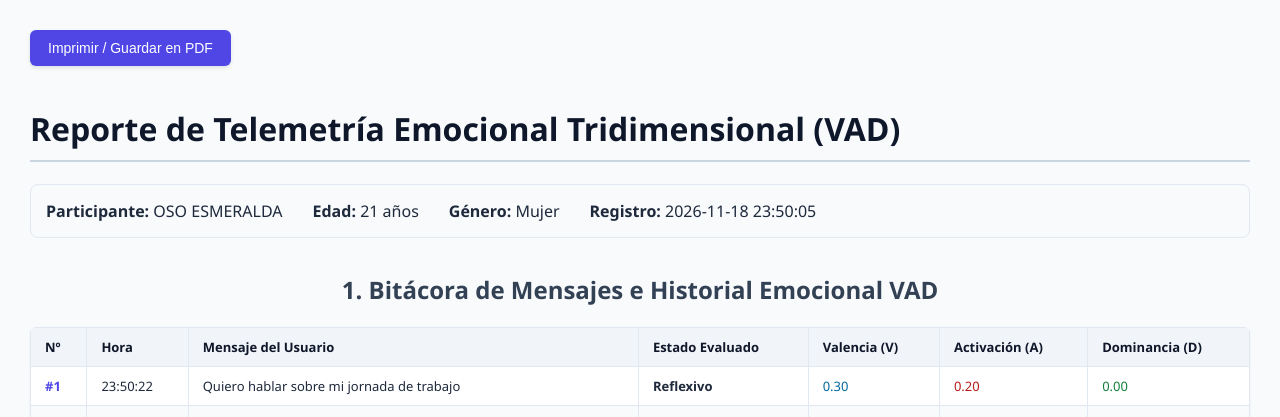
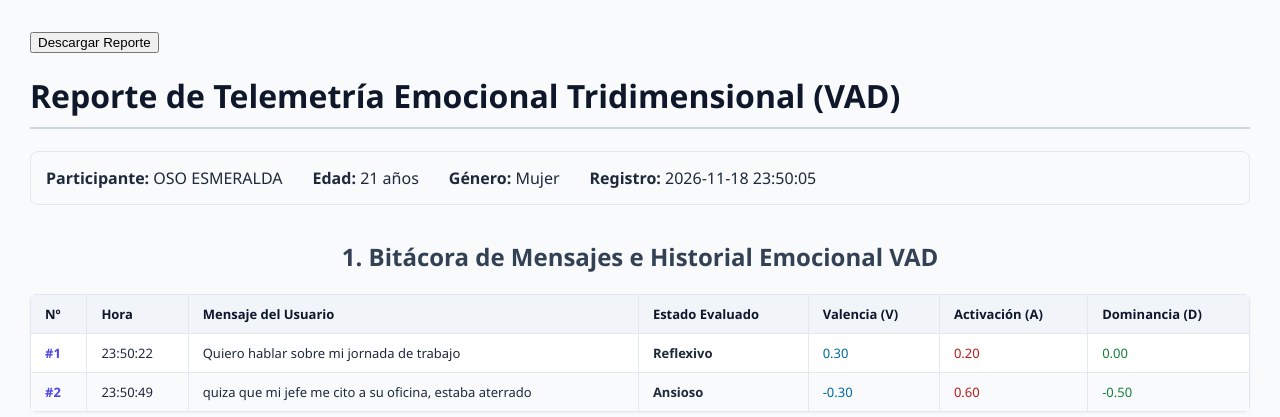
Before and after one commit to FranciscoVG410/proyecto_chatConvesacionalEmociones, a FastAPI app: page /api/report in a window 1280 px wide. Shown: the top 417 px of the page. Run offline with FastAPI, Linux system fonts and the light colour scheme.

Commit message:
cambio en boton descarga

```diff
--- a/backend/app/templates/report_template.html
+++ b/backend/app/templates/report_template.html
@@ -9,7 +9,9 @@
 </head>
 <body>
 
-  <button class="btn-print" onclick="window.print()">Imprimir / Guardar en PDF</button>
+  <button type="button" class="btn-submit" onclick="downloadHtmlReport()">
+    Descargar Reporte
+  </button>
 
   <h1>Reporte de Telemetría Emocional Tridimensional (VAD)</h1>
 
```
